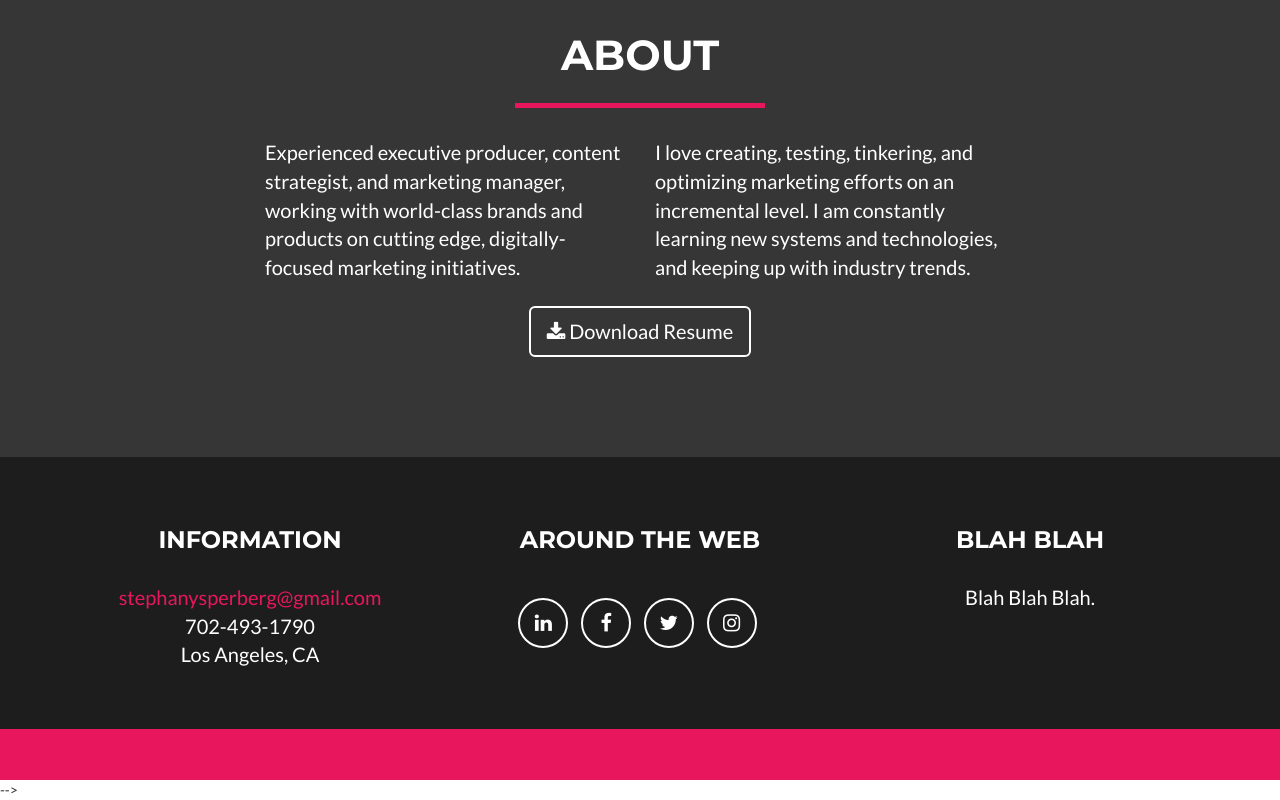
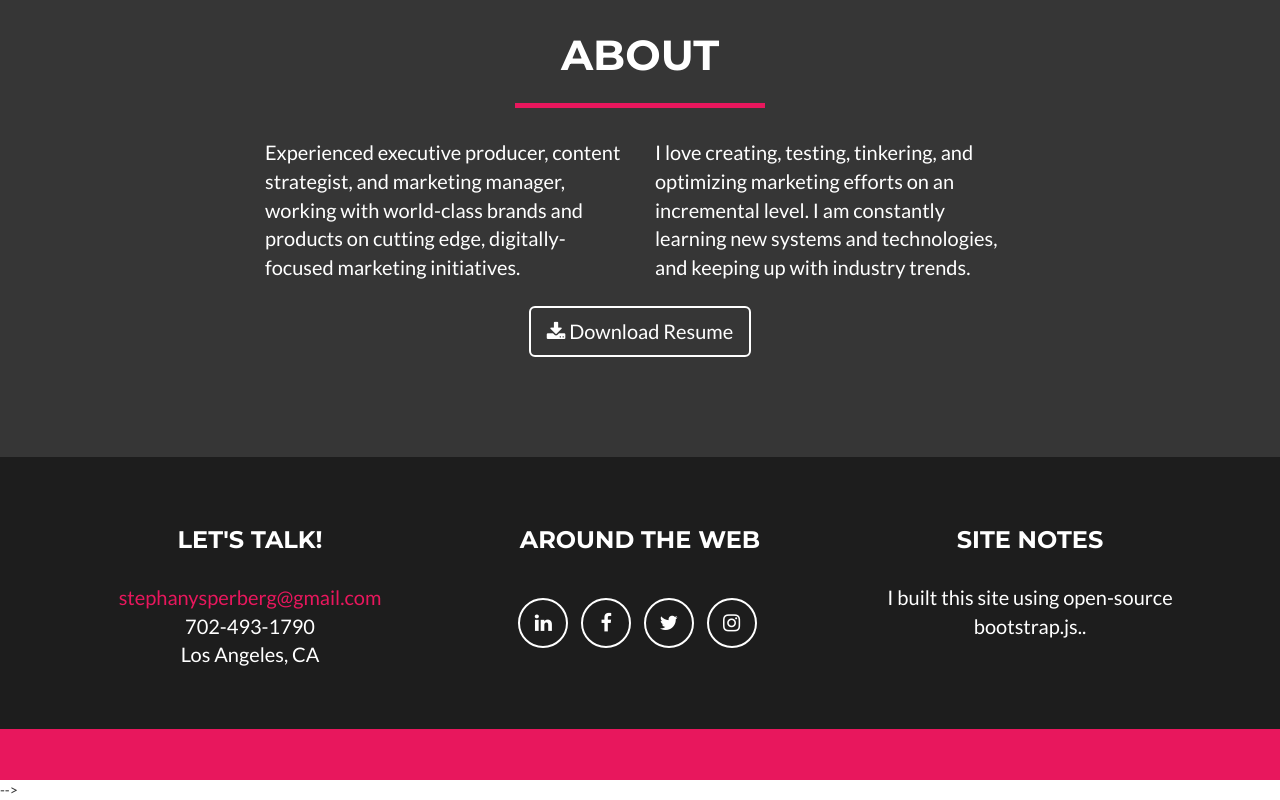
Before and after one commit to StephanyDS/ss-site, a website: page index.html in a window 1280 px wide. Shown: the part 2054-2854 px from the top of the page. Drawn offline with nearby package versions, Linux system fonts and the light colour scheme.

Commit message:
footer edits

```diff
--- a/index.html
+++ b/index.html
@@ -312,7 +312,7 @@
             <div class="container">
                 <div class="row">
                     <div class="footer-col col-md-4">
-                        <h3>Information</h3>
+                        <h3>Let's Talk!</h3>
                         <p><a href="mailto:stephanysperberg@gmail.com">stephanysperberg@gmail.com</a>
                             <br>702-493-1790
                             <br>Los Angeles, CA</p>
@@ -335,8 +335,8 @@
                         </ul>
                     </div>
                      <div class="footer-col col-md-4">
-                        <h3>Blah Blah</h3>
-                        <p>Blah Blah Blah</a>.</p>
+                        <h3>Site Notes</h3>
+                        <p>I built this site using open-source bootstrap.js.</a>.</p>
                     </div>
                 </div>
             </div>
```
